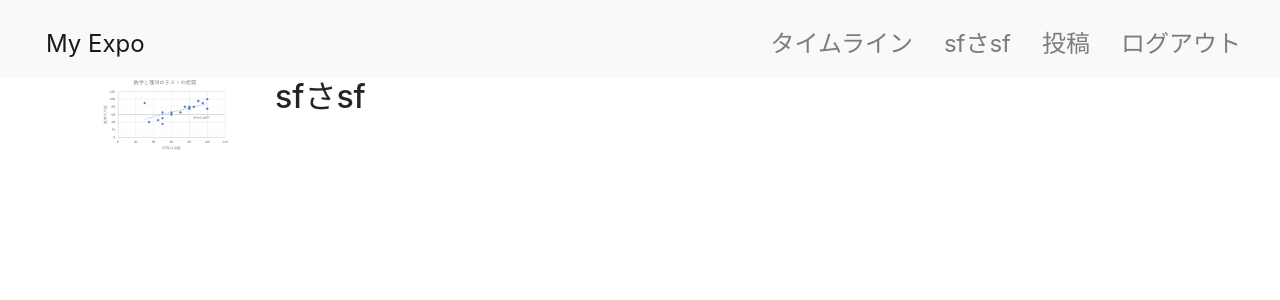
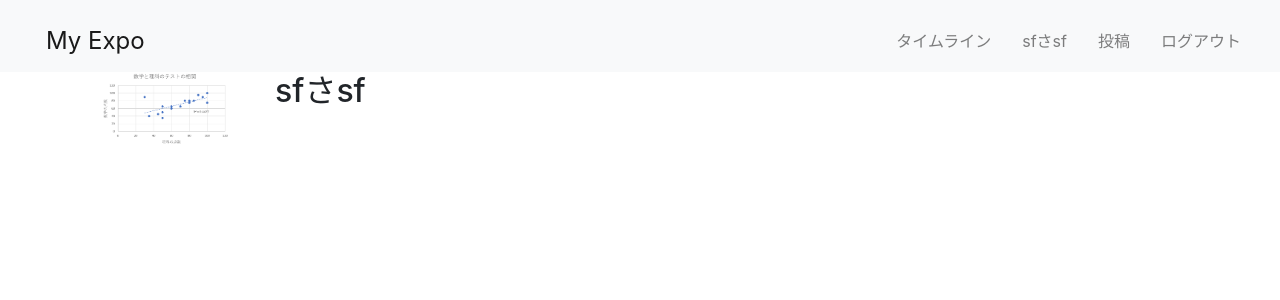
Before and after one commit to kitune-chan-250r/ptproject, a Django app: a page that uses templates/base/app.html in a window 1280 px wide. Shown: the top 300 px of the page. Run offline with Django 3.2, Linux system fonts and the light colour scheme; data comes from the database, SQL or seed files in the repository; both versions use the stored data as it was after the commit; some libraries are stand-ins or nearby versions.

Commit message:
hader
font-size

```diff
--- a/static/css/stu.css
+++ b/static/css/stu.css
@@ -9,7 +9,6 @@
 }
 
 .nav-link{
-  font-size: 24px;
   margin-top:10px;
   margin-right: 15px;
 }
```
Also changed, not shown: db.sqlite3, media/image/posts/スクリーンショット_1.png (added), media/image/スクリーンショット_17.png (added).
